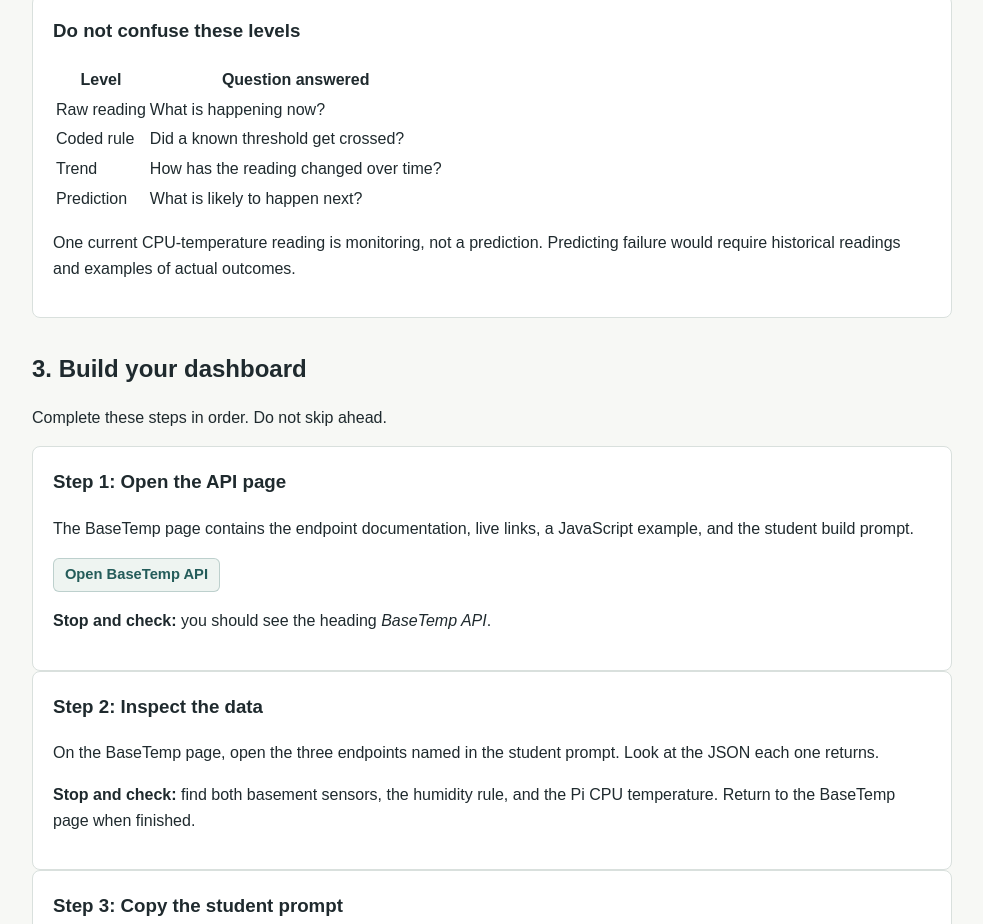
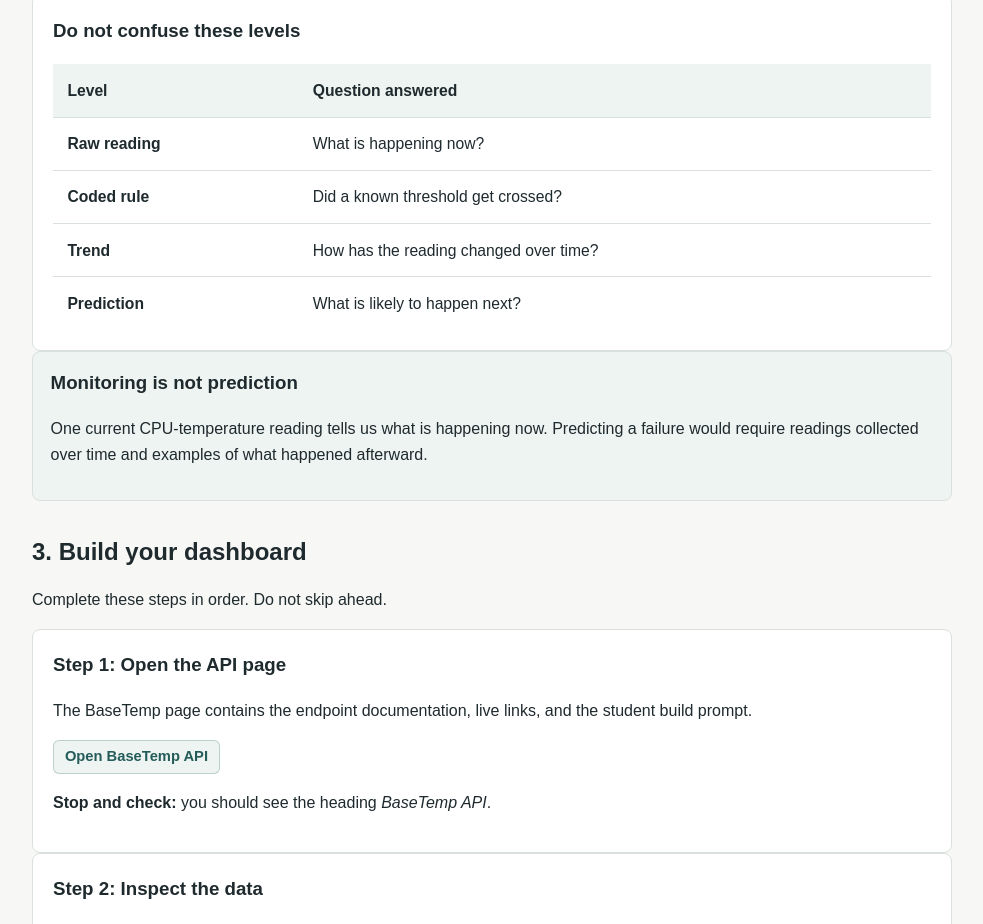
Before and after one commit to prichardsondev/ai-foundations, a website: page session-4.html in a window 1280 px wide. Shown: the part 2192-3116 px from the top of the page, without its empty margins (148-1131 px from the left). Drawn offline with Linux system fonts and the light colour scheme.

Commit message:
Improve Section 1.4 monitoring comparison

```diff
--- a/session-4.html
+++ b/session-4.html
@@ -121,16 +121,24 @@
 
       <article class="card lesson-card">
         <h3>Do not confuse these levels</h3>
-        <table>
-          <thead><tr><th>Level</th><th>Question answered</th></tr></thead>
-          <tbody>
-            <tr><td>Raw reading</td><td>What is happening now?</td></tr>
-            <tr><td>Coded rule</td><td>Did a known threshold get crossed?</td></tr>
-            <tr><td>Trend</td><td>How has the reading changed over time?</td></tr>
-            <tr><td>Prediction</td><td>What is likely to happen next?</td></tr>
-          </tbody>
-        </table>
-        <p>One current CPU-temperature reading is monitoring, not a prediction. Predicting failure would require historical readings and examples of actual outcomes.</p>
+        <div class="table-wrap">
+          <table class="info-table">
+            <thead>
+              <tr><th>Level</th><th>Question answered</th></tr>
+            </thead>
+            <tbody>
+              <tr><td data-label="Level"><strong>Raw reading</strong></td><td data-label="Question answered">What is happening now?</td></tr>
+              <tr><td data-label="Level"><strong>Coded rule</strong></td><td data-label="Question answered">Did a known threshold get crossed?</td></tr>
+              <tr><td data-label="Level"><strong>Trend</strong></td><td data-label="Question answered">How has the reading changed over time?</td></tr>
+              <tr><td data-label="Level"><strong>Prediction</strong></td><td data-label="Question answered">What is likely to happen next?</td></tr>
+            </tbody>
+          </table>
+        </div>
+      </article>
+
+      <article class="callout">
+        <h3>Monitoring is not prediction</h3>
+        <p>One current CPU-temperature reading tells us what is happening now. Predicting a failure would require readings collected over time and examples of what happened afterward.</p>
       </article>
     </section>
 
@@ -142,7 +150,7 @@
 
       <article class="card lesson-card">
         <h3>Step 1: Open the API page</h3>
-        <p>The BaseTemp page contains the endpoint documentation, live links, a JavaScript example, and the student build prompt.</p>
+        <p>The BaseTemp page contains the endpoint documentation, live links, and the student build prompt.</p>
         <div class="hero-actions">
           <a class="button button-primary" href="https://basetemp.raspberrynode.com/" target="_blank" rel="noopener noreferrer">Open BaseTemp API</a>
         </div>
```
